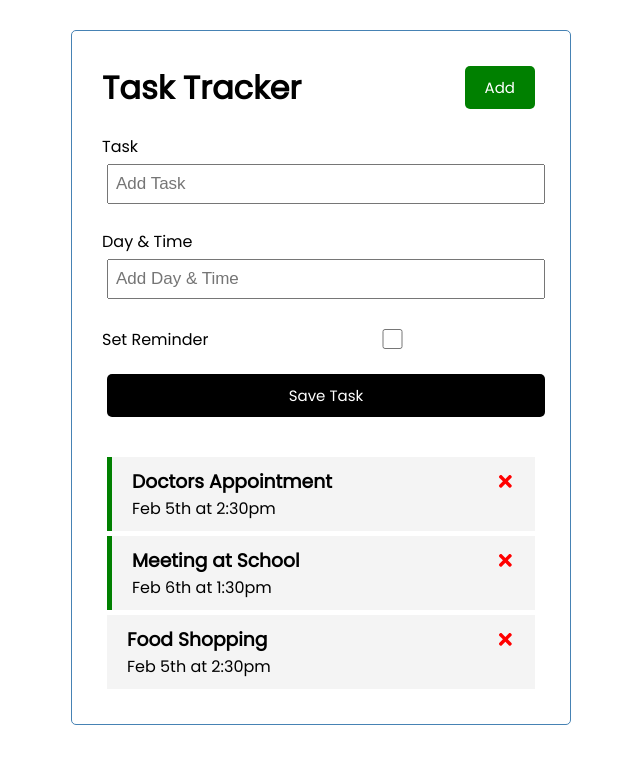
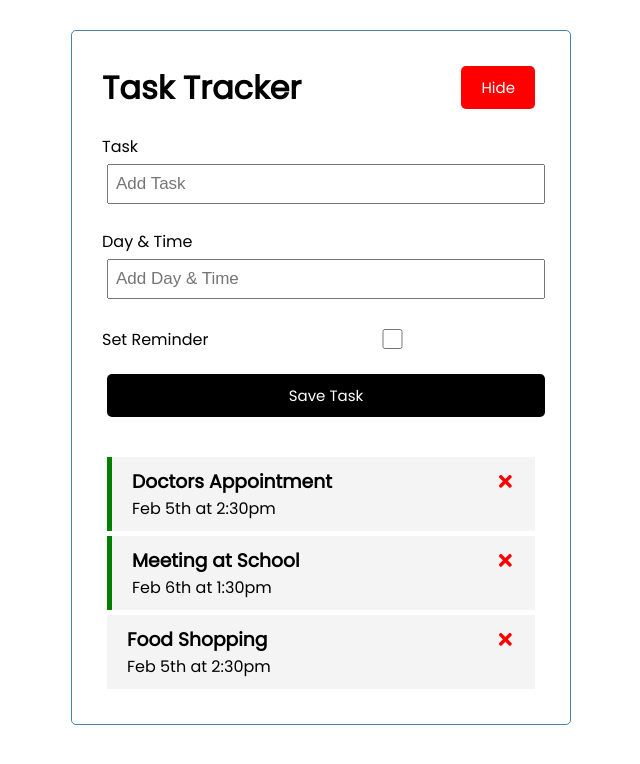
Before and after one commit to MuGen9/react-task-tracker, a React (Create React App) app: page / in a window 1280 px wide. Shown: the top 764 px of the page, without its empty margins (319-959 px from the left). Built offline with nearby package versions, Linux system fonts and the light colour scheme.

Commit message:
add task logic, hide/show form

```diff
--- a/src/App.js
+++ b/src/App.js
@@ -4,6 +4,7 @@
 import AddTask from "./components/AddTask";
 
 function App() {
+  const [showAddTask, setShowAddTask] = useState(true);
   const [tasks, setTasks] = useState([
     {
       "id": 1,
@@ -27,7 +28,11 @@
 
   //Add Task
   const addTask = (task) => {
-    console.log(task);
+    const id = Math.floor(Math.random() * 10000) + 4;
+    const newTask = { id, ...task }
+    setTasks([...tasks, newTask])
+
+    console.log(newTask);
   }
 
   // Delete Task
@@ -46,8 +51,8 @@
 
   return (
     <div className="container">
-      <Header />
-      <AddTask onAdd={addTask} />
+      <Header onAdd={() => setShowAddTask(!showAddTask)} showAdd={showAddTask} />
+      {showAddTask && <AddTask onAdd={addTask} />}
       {tasks.length > 0
       ? <Tasks tasks={tasks} onDelete={deleteTask} onToggle={toggleReminder} />
       : 'No Tasks To Show'}
--- a/src/components/Button.js
+++ b/src/components/Button.js
@@ -1,11 +1,8 @@
 import PropTypes from 'prop-types';
 
-const Button = ({ color, text }) => {
-  const onClick = (e) => {
-    console.log(e)
-  }
+const Button = ({ color, text, onAdd }) => {
   return (
-    <button onClick={onClick} className='btn' style={{ backgroundColor: color }}>
+    <button onClick={onAdd} className='btn' style={{ backgroundColor: color }}>
       { text }
     </button>
   )
--- a/src/components/Header.js
+++ b/src/components/Header.js
@@ -1,11 +1,15 @@
 import PropTypes from 'prop-types';
 import Button from "./Button";
 
-const Header = ({ title }) => {
+const Header = ({ title, onAdd, showAdd }) => {
   return (
     <header className='header'>
       <h1>{title}</h1>
-      <Button color='green' text='Add' />
+      <Button
+        onAdd={onAdd}
+        color={showAdd ? 'red' : 'green'}
+        text={showAdd ? 'Hide' : 'Add'}
+      />
     </header>
   );
 };
```
